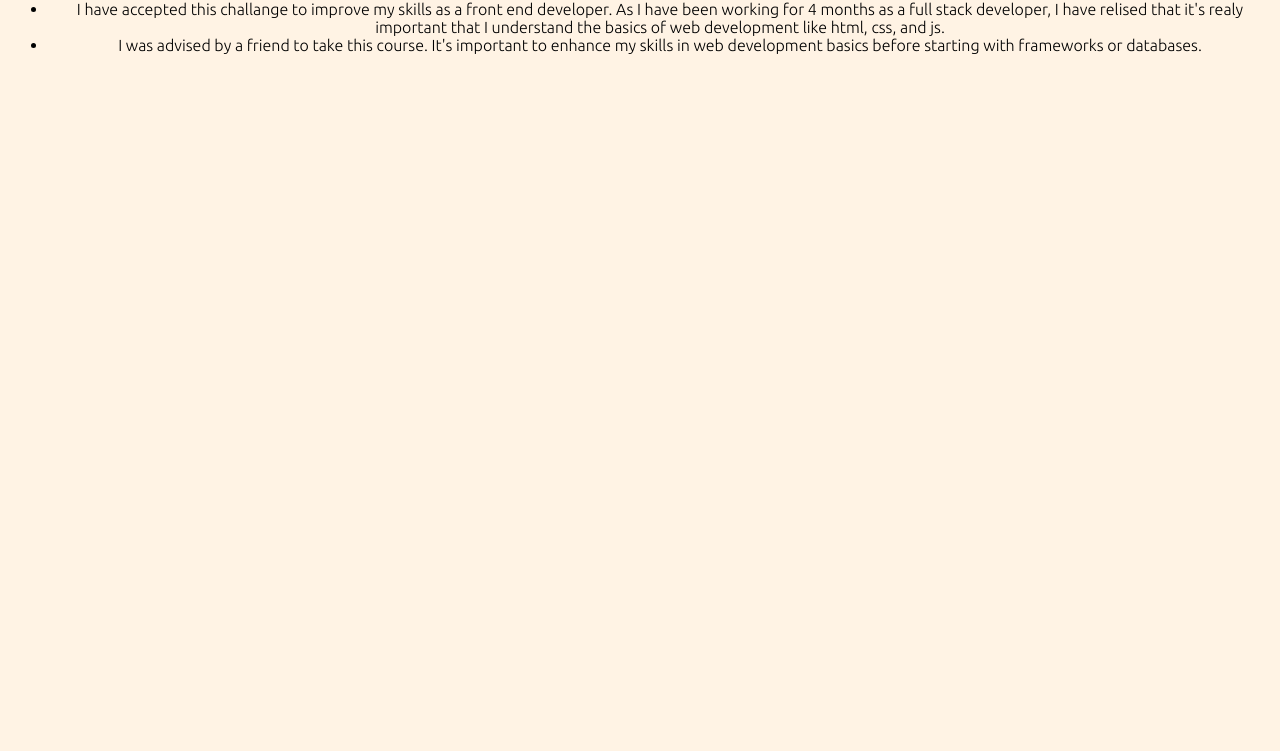
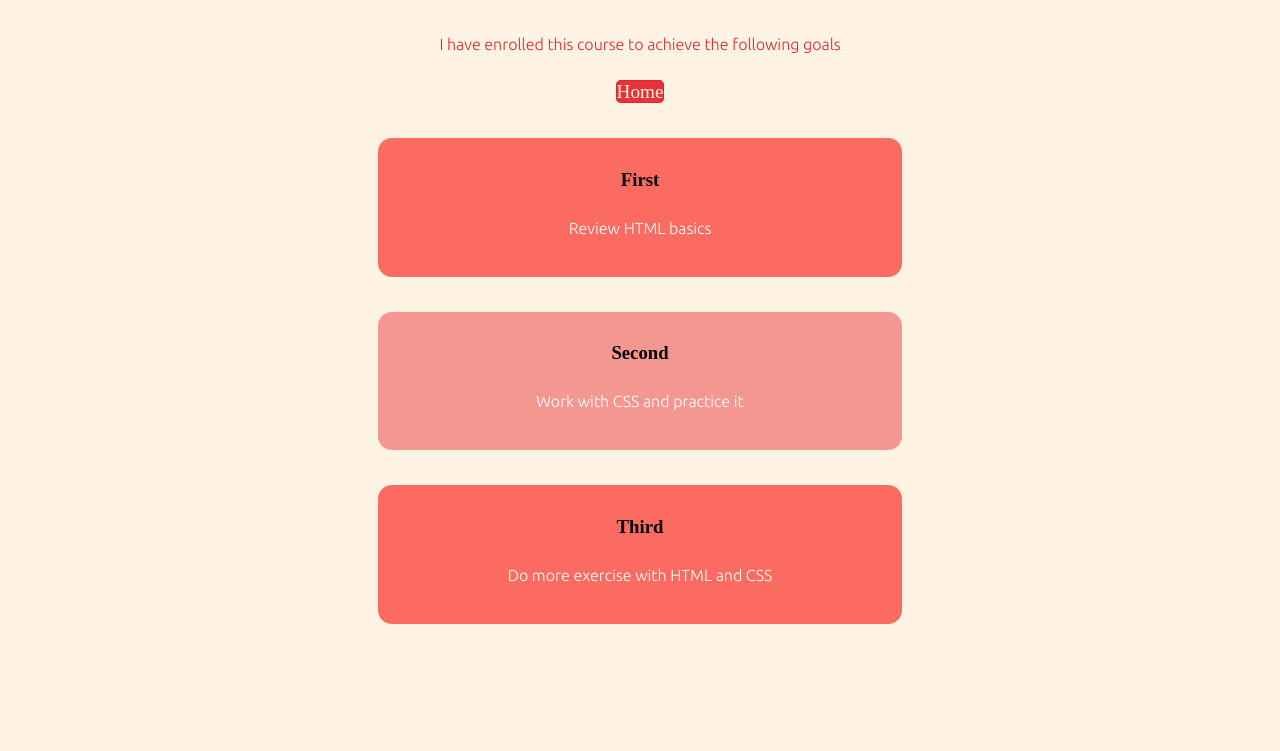
Before and after one commit to BayanHmaidy/100-days-of-code-challenge, a plain HTML site: page Section_2/day5/full-week.html in a window 1280 px wide. Shown: the part 102-853 px from the top of the page. Before the commit the page ends 800 px from the top, so only its background shows below. Drawn offline with Linux system fonts and the light colour scheme.

Commit message:
Finish day 7

```diff
--- a/Section_2/day5/full-week.css
+++ b/Section_2/day5/full-week.css
@@ -1,7 +1,7 @@
 body {
   background-color: rgb(255, 243, 228);
-  font-family: "Ubuntu";
   text-align: center;
+  height: 100vh;
 }
 
 div {
@@ -10,5 +10,42 @@ div {
 }
 
 p {
-    color: rgb(221, 40, 40);
+  color: rgb(221, 40, 40);
+  margin: 28px 0 28px 0;
+  font-family: 'Ubuntu', sans-serif;
 }
+
+h2 {
+  margin: 45px 0 45px 0;
+  font-size: 40px;
+font-family: 'Joan', serif;
+}
+
+a {
+  text-decoration: none;
+  background-color: rgb(230, 50, 60);
+  color: beige;
+  border: 1px solid rgb(221, 40, 40);
+  border-radius: 5px;
+  margin: 15px;
+  font-size: larger;
+}
+
+ul {
+  padding: 0;
+}
+
+li {
+  background-color: rgb(245, 151, 145);
+  margin: 35px auto 0 auto;
+  list-style: none;
+  border-radius: 14px;
+  width: 500px;
+  padding: 12px 12px;
+}
+li p {
+  color: white;
+}
+.highlight{
+    background-color: rgb(252, 107, 97);
+}
--- a/Section_2/day5/full-week.html
+++ b/Section_2/day5/full-week.html
@@ -2,6 +2,12 @@
 <html lang="en">
   <head>
     <link rel="stylesheet" href="full-week.css" />
+    <link rel="preconnect" href="https://fonts.googleapis.com" />
+    <link rel="preconnect" href="https://fonts.gstatic.com" crossorigin />
+    <link
+      href="https://fonts.googleapis.com/css2?family=Ubuntu:wght@300&display=swap"
+      rel="stylesheet"
+    />
     <link rel="preconnect" href="https://fonts.googleapis.com" />
     <link rel="preconnect" href="https://fonts.gstatic.com" crossorigin />
     <link
@@ -14,20 +20,26 @@
     <title>Document</title>
   </head>
   <body>
+    <header>
       <h2>100 days of code challange</h2>
+      <p>I have enrolled this course to achieve the following goals</p>
       <a href="../day4/index.html">Home</a>
+    </header>
+    <main>
       <ul>
-      <li>
-        I have accepted this challange to improve my skills as a front end
-        developer. As I have been working for 4 months as a full stack
-        developer, I have relised that it's realy important that I understand
-        the basics of web development like html, css, and js.
+        <li class="highlight">
+          <h3>First</h3>
+          <p>Review HTML basics</p>
         </li>
         <li>
-        I was advised by a friend to take this course. It's important to enhance
-        my skills in web development basics before starting with frameworks or
-        databases.
+          <h3>Second</h3>
+          <p>Work with CSS and practice it</p>
+        </li>
+        <li class="highlight">
+          <h3>Third</h3>
+          <p>Do more exercise with HTML and CSS</p>
         </li>
       </ul>
+    </main>
   </body>
 </html>
```
Also changed, not shown: Section_2/day5/Tumblr_l_198001834549995.jpg (deleted), notes/todolist.txt. Lines whose indentation alone changed are shown as unchanged.
